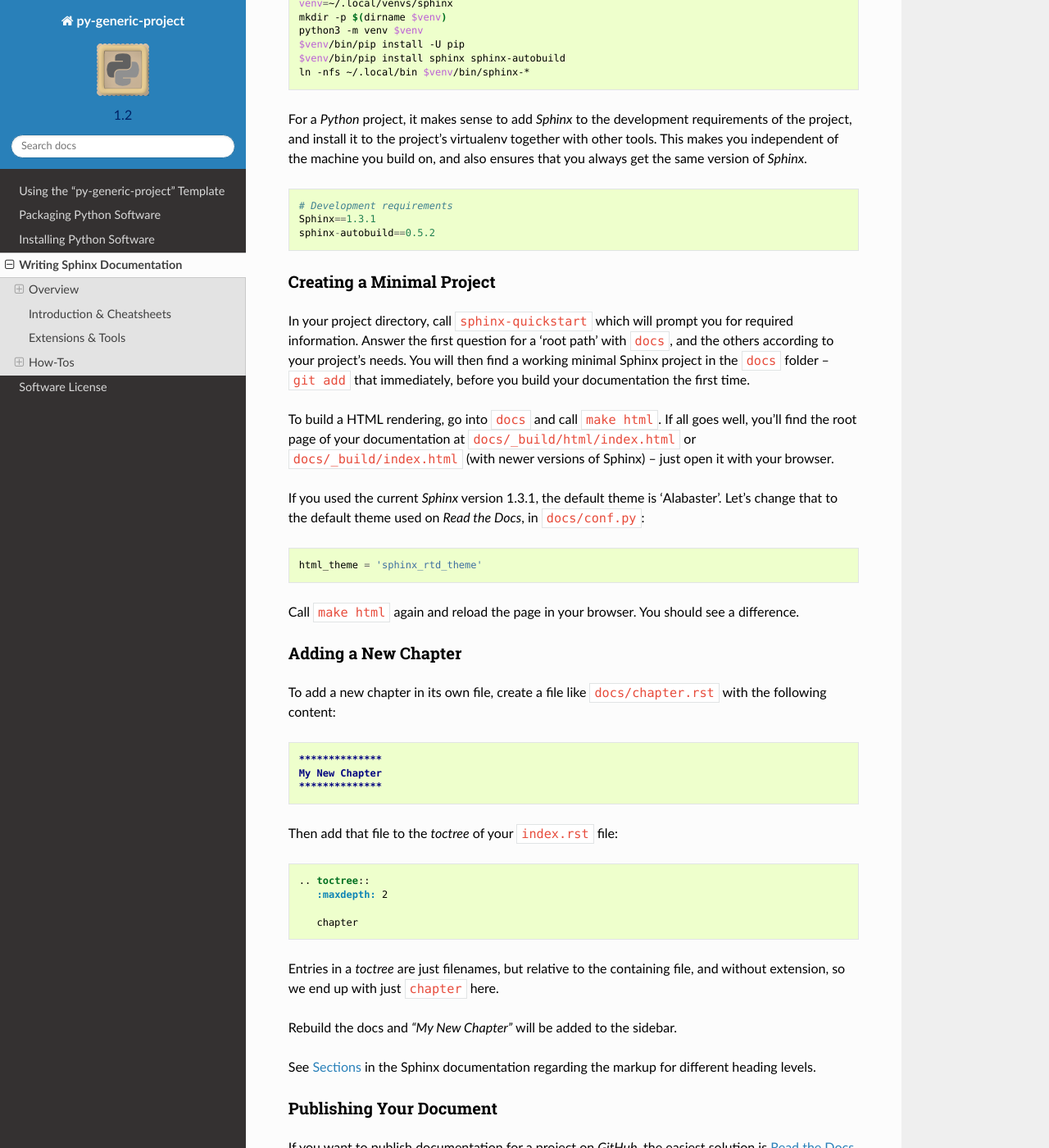
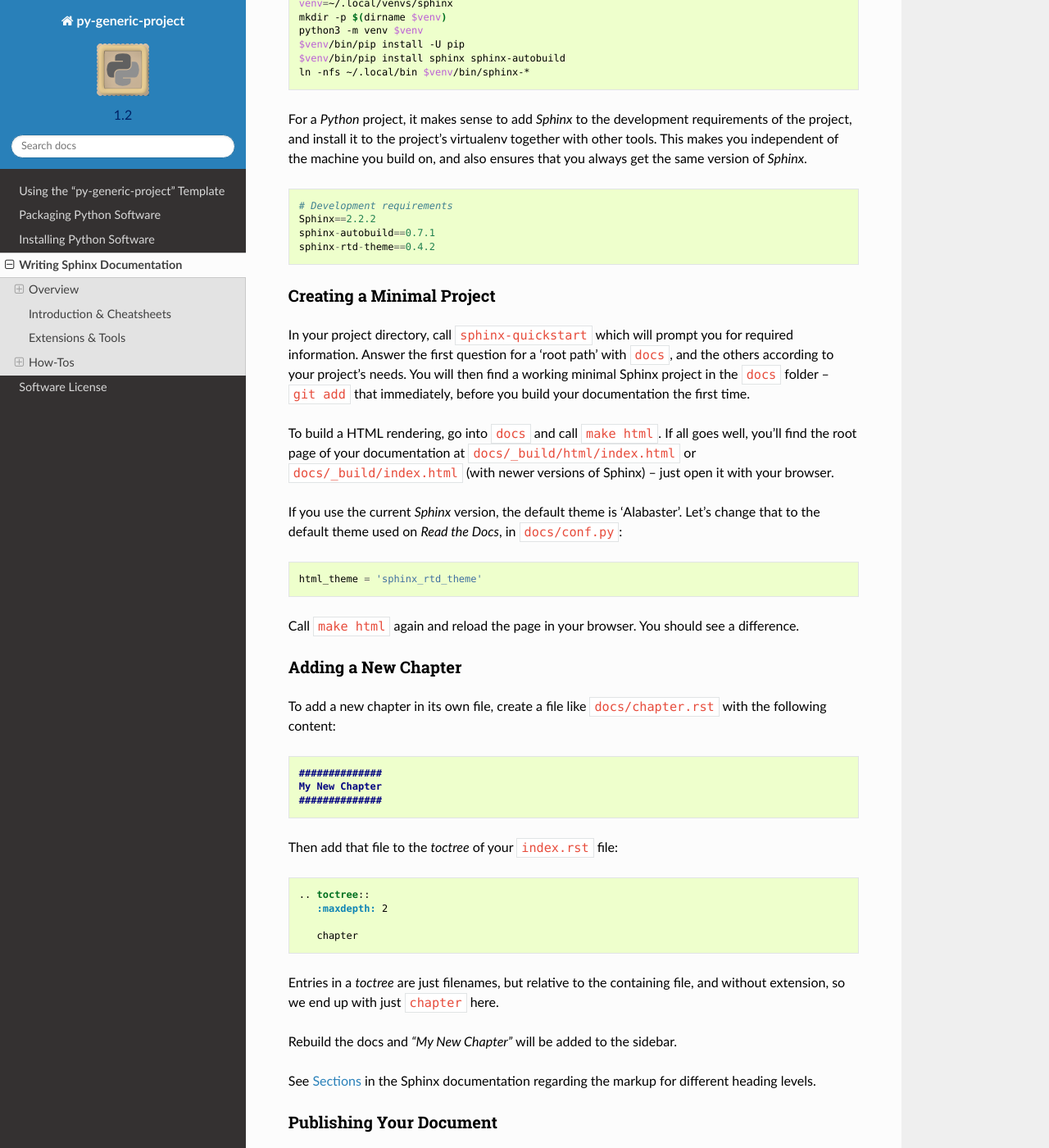
Before and after one commit to Springerle/py-generic-project, a Sphinx documentation site: the page built from docs/authoring.rst, in a window 1280 px wide and 1400 px high, scrolled down 2207 px. Shown: the whole window at 82% size. Built offline with Sphinx 7.4.7 and the Read the Docs theme 2.0.0, drawn with Linux system fonts in a browser that asks for light colours.

Commit message:
docs: adhere to Sphinx style guide

```diff
--- a/docs/authoring.rst
+++ b/docs/authoring.rst
@@ -168,8 +168,9 @@
 ::
 
     # Development requirements
-    Sphinx==1.3.1
-    sphinx-autobuild==0.5.2
+    Sphinx==2.2.2
+    sphinx-autobuild==0.7.1
+    sphinx-rtd-theme==0.4.2
 
 Creating a Minimal Project
 --------------------------
@@ -185,9 +186,8 @@
 ``docs/_build/html/index.html`` or ``docs/_build/index.html``
 (with newer versions of Sphinx) – just open it with your browser.
 
-If you used the current *Sphinx* version 1.3.1, the default theme is
-‘Alabaster’. Let's change that to the default theme used on *Read the
-Docs*, in ``docs/conf.py``:
+If you use the current *Sphinx* version, the default theme is ‘Alabaster’.
+Let's change that to the default theme used on *Read the Docs*, in ``docs/conf.py``:
 
 .. code-block:: python
 
@@ -205,9 +205,9 @@
 
 .. code-block:: rst
 
-    **************
+    ##############
     My New Chapter
-    **************
+    ##############
 
 Then add that file to the *toctree* of your ``index.rst`` file:
 
```
